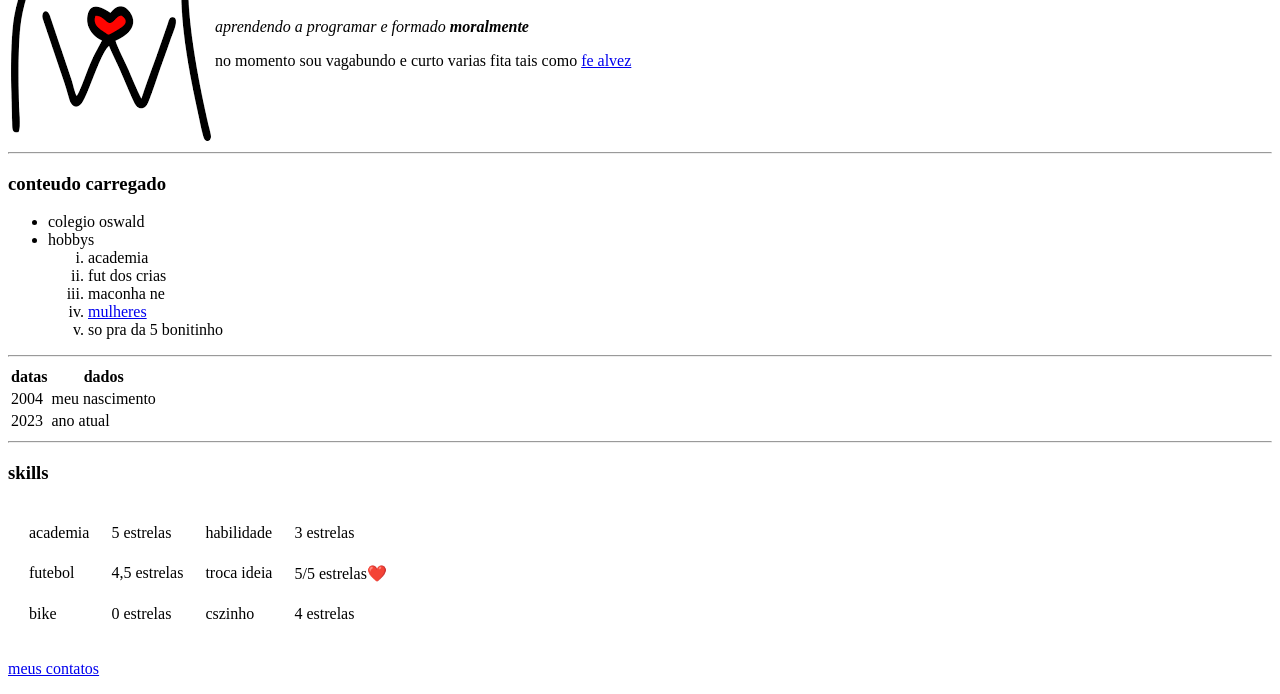
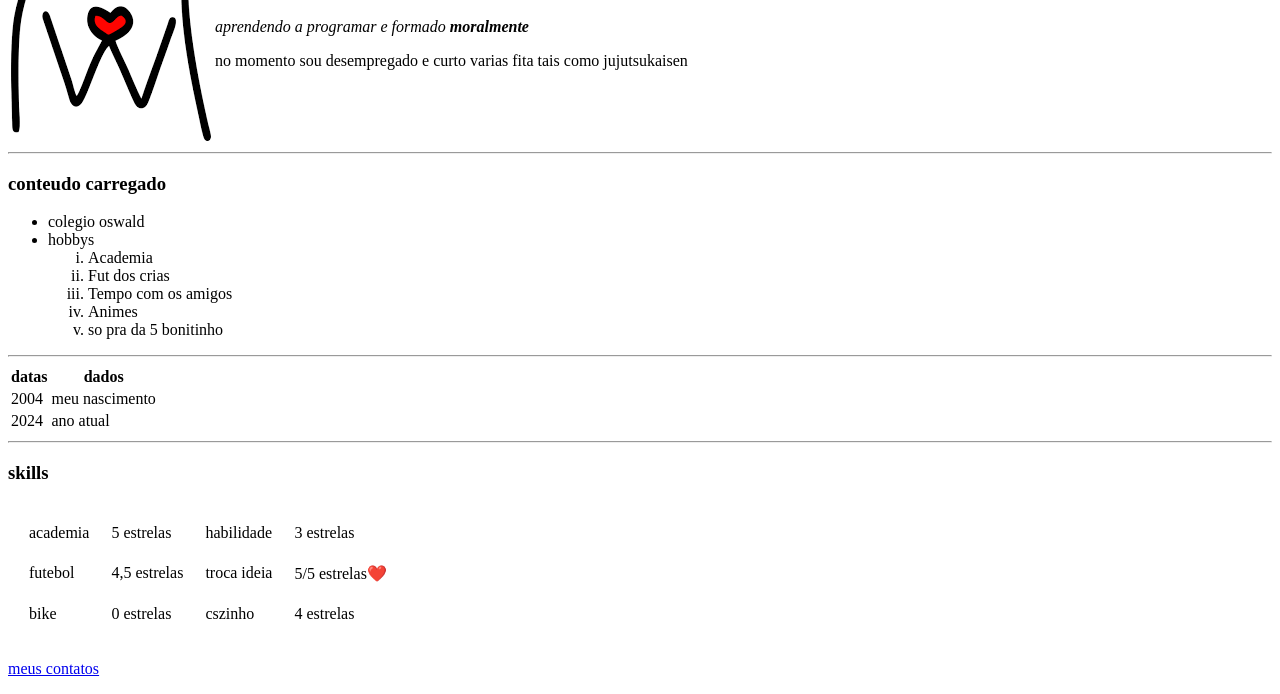
Before and after one commit to Budoya/primeiroprojeto, a plain HTML site: page index.html in a window 1280 px wide. Shown: the part 122-816 px from the top of the page. Drawn offline with Linux system fonts and the light colour scheme.

Commit message:
Update index.html
leves atualizadas

```diff
--- a/index.html
+++ b/index.html
@@ -9,7 +9,7 @@
         <td><img src="fofinnho.png" alt="gatinho"></td>
         <td><h1>Rafael Budoya</h1>
     <p><em>aprendendo a programar e formado<strong> moralmente</strong></em></p>
-    <p>no momento sou vagabundo e curto varias fita tais como  <a href="https://www.youtube.com/@FeAlvesSN">fe alvez</a></p>
+    <p>no momento sou desempregado e curto varias fita tais como  jujutsukaisen</p>
         </td>
     </tr>
     </table>
@@ -20,10 +20,10 @@
     <ul> <li>colegio oswald</li>
         <li>hobbys
             <ol type="i">
-            <li>academia</li>
-            <li>fut dos crias</li>
-            <li>maconha ne</li>
-            <li><a href="https://br.pinterest.com/pin/3870349671907316/">mulheres</a></li>
+            <li>Academia</li>
+            <li>Fut dos crias</li>
+            <li>Tempo com os amigos</li>
+            <li>Animes </li>
             <li>so pra da 5 bonitinho</li>
         </ol>
         </li>
@@ -41,7 +41,7 @@
             <td>meu nascimento</td>
         </tr>
         <tr>
-            <td>2023</td>
+            <td>2024</td>
             <td>ano atual</td>
         </tr>
     </table>
```
